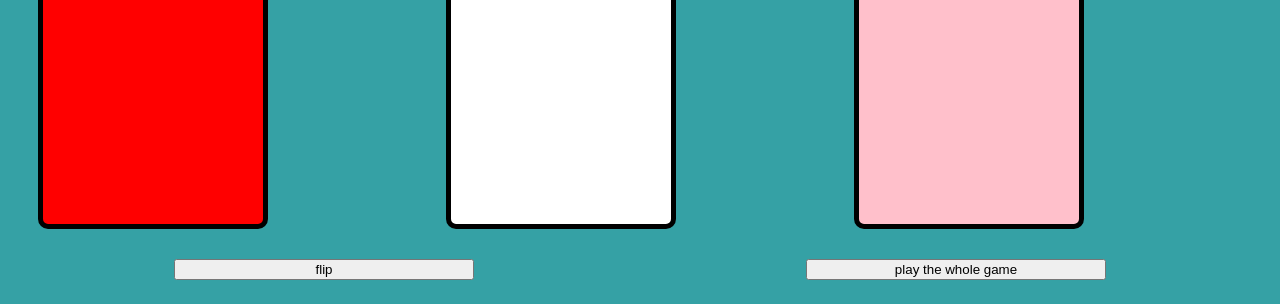
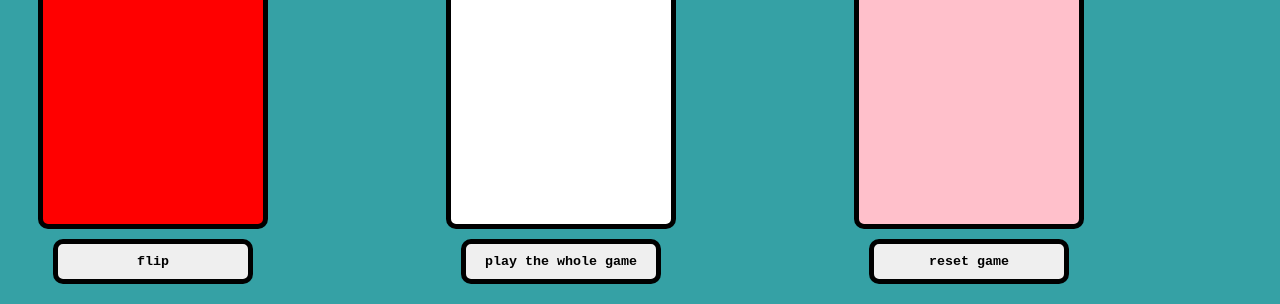
Before and after one commit to MatthewKLewis/project2, a plain HTML site: page index.html in a window 1280 px wide. Shown: the part 546-850 px from the top of the page. Drawn offline with Linux system fonts and the light colour scheme.

Commit message:
additions: a reset button. alterations: some changes to the console logs, neatened up the buttons

```diff
--- a/index.html
+++ b/index.html
@@ -9,7 +9,6 @@
 </head>
 <body>
     <h1>game of war</h1>
-    <h1 id="potTracker"></h1>
     <div class = "gameBoard">
         <div class = "deck" id="computerDeck">computer deck</div>
         <div class = "card" id="computerCard">computer card</div>
@@ -17,11 +16,9 @@
         <div class = "deck" id="playerDeck">player deck</div>
         <div class = "card" id="playerCard">player card</div>
         <div class = "prizes" id="playerPrizes">player prizes</div>
-    </div>
-
-    <div class="buttons">
-        <button onClick="flipCard()" id="flipButton">flip
-        <button onClick="playOut()" id="poButton">play the whole game
+        <button onClick="flipCard()" class="botBut">flip</button>
+        <button onClick="playOut()" class="botBut">play the whole game</button>
+        <button onClick="reset()" class="botBut">reset game</button>
     </div>
 
 
--- a/script.js
+++ b/script.js
@@ -1,13 +1,10 @@
 //DOM queries
 let playerDeckImage = document.getElementById("playerDeck");
 let computerDeckImage = document.getElementById("computerDeck");
-
 let playerCardImage = document.getElementById("playerCard");
 let computerCardImage = document.getElementById("computerCard");
-
 let playerPrizesImage = document.getElementById("playerPrizes");
 let computerPrizesImage = document.getElementById("computerPrizes");
-
 let potTrackerText = document.getElementById("potTracker");
 
 //1 = Clubs, 2 = Diamonds, 3 = Hearts, 4 = Spades
@@ -41,14 +38,16 @@ class Card {
 }
 
 class Deck {
-    constructor(array1, array2) {
-      this.main = array1;
-      this.winnings = array2;
+    constructor(name, array1, array2) {
+        this.name = name;
+        this.main = array1;
+        this.winnings = array2;
     }
 
     drawCard() {
+        console.log(this.name + " has " + this.totalLength() + " cards left to draw.");
         if (this.totalLength() == 0) {
-            console.log("Ran out of Cards!");
+            console.log(this.name + "Ran out of Cards!");
         }
         else if (this.main.length > 0) {
             return this.main.pop();
@@ -56,7 +55,7 @@ class Deck {
         else if (this.main.length == 0) {
             this.main = this.winnings;
             this.winnings = [];
-            console.log("Shuffling!")
+            console.log(this.name + " is Shuffling!");
             this.shuffle(this.main);
             return this.drawCard();
         } else { console.log("error");}
@@ -81,26 +80,36 @@ class Deck {
     }
 }
 
-
 function determineWinner() {
     gameHasEnded = true;
-    if (playerDeck.totalLength() > computerDeck.totalLength()) console.log("The Player Won!")
-    else if (computerDeck.totalLength() > playerDeck.totalLength()) console.log("The Computer Won!")
+    if (playerDeck.totalLength() > computerDeck.totalLength()) {
+        holdoverWinnings.winnings.forEach(element => {playerDeck.winnings.push(element)});
+        console.log("The Player Won!")
+    }
+    else if (computerDeck.totalLength() > playerDeck.totalLength()) {
+        holdoverWinnings.winnings.forEach(element => {computerDeck.winnings.push(element)});
+        console.log("The Computer Won!")
+    }
     else console.log("ERROR!")
-
-
 }
 
+function playOut() {
+    while (!gameHasEnded) {
+        flipCard();
+    }
+}
+
+function reset() {  location.reload(); }
+
 //THE START METHOD:----------------------------------------
-let totalDeck = new Deck([],[]);
-let playerDeck = new Deck([],[])
-let computerDeck = new Deck([],[])
-let holdoverWinnings = new Deck([],[]);
+let totalDeck = new Deck("Total",[],[]);
+let playerDeck = new Deck("Player",[],[]);
+let computerDeck = new Deck("Computer",[],[]);
+let holdoverWinnings = new Deck("Winnings",[],[]);
 
 let gameHasEnded = false;
-let gameInWarState = false;
 
-//Make the Deck
+//Make the Total Deck
 for (let i = 1; i <= 4; i++) {
     for (let j = 2; j <= 14; j++) {
         var tempCard = new Card(j,i);
@@ -110,7 +119,7 @@ for (let i = 1; i <= 4; i++) {
     if (i == 4) console.log("done!");
 }
 
-//Shuffle
+//Shuffle 52
 totalDeck.shuffle();
 
 //Deal the Deck - one for me, one for you, twenty six times.
@@ -127,39 +136,35 @@ console.log(computerDeck.main);
 function flipCard() {
 
     if (playerDeck.totalLength() <= 0 || computerDeck.totalLength() <= 0) determineWinner();
-    else { //run a turn...
 
-        console.log("player has " + playerDeck.totalLength() + " cards remaining total.");
-        console.log("computer has " + computerDeck.totalLength() + " cards remaining total.");
-
+    else {
+        console.log("-----");
         let playerCardInPlay = playerDeck.drawCard();
         let computerCardInPlay = computerDeck.drawCard();
 
         playerCardImage.innerText = playerCardInPlay.resolveFace() + " of " + playerCardInPlay.resolveSuit();
         computerCardImage.innerText = computerCardInPlay.resolveFace() + " of " + computerCardInPlay.resolveSuit();
 
-        console.log("-----");
         console.log("flipping cards...");
         console.log("the player flipped..." + playerCardInPlay.number + " of " + playerCardInPlay.resolveSuit());
         console.log("the computer flipped..." + computerCardInPlay.number + " of " + computerCardInPlay.resolveSuit());
 
         if (playerCardInPlay.number > computerCardInPlay.number) {
+            console.log("Player won the flip");
             playerDeck.winnings.push(playerCardInPlay);
             playerDeck.winnings.push(computerCardInPlay);
             holdoverWinnings.winnings.forEach(element => {playerDeck.winnings.push(element)}); //for each e in prizecards, push that element into p winnings, can be zero!
             holdoverWinnings.winnings = [];
-            gameInWarState = false;
         }
         else if (computerCardInPlay.number > playerCardInPlay.number) {
+            console.log("Computer won the flip");
             computerDeck.winnings.push(playerCardInPlay);
             computerDeck.winnings.push(computerCardInPlay);
             holdoverWinnings.winnings.forEach(element => {computerDeck.winnings.push(element)}); //for each e in prizecards, push that element into p winnings, can be zero!
             holdoverWinnings.winnings = [];
-            gameInWarState = false;
         }
         else if (computerCardInPlay.number == playerCardInPlay.number) {
-            gameInWarState = true;
-            console.log("GET READY FOR WAR YOU DOGS!");
+            console.log("GET READY FOR WAR!");
             holdoverWinnings.winnings.push(playerCardInPlay);       //the identical cards go into the bucket 1
             holdoverWinnings.winnings.push(computerCardInPlay);     //the identical cards go into the bucket 2
             for (let i = 0; i < 3; i++) {                           //plus 3 more each
@@ -177,10 +182,3 @@ function flipCard() {
 
     }
 }
-
-function playOut() {
-    while (!gameHasEnded) {
-        flipCard();
-    }
-    potTrackerText.innerText = "cards left in last pot: " + holdoverWinnings.winnings.length;
-}
--- a/style.css
+++ b/style.css
@@ -42,19 +42,14 @@ body { text-align: center; font-family: Major Mono Display; background-color: rg
     font-size: 32px;
 }
 
-.buttons {
-    display: flex;
-    place-items: center;
+.botBut {
+    text-align: center;
+    font-weight: bold;
+    font-family: monospace;
+    border-radius: 10px;
+    border: 5px solid black;
+    width: 200px;
+    margin-left: 25px;
+    margin-right: 25px;
+    padding: 10px;
 }
-
-#flipButton {
-    text-align: center;
-    width: 300px;
-    margin: 0 auto;
-}
-
-#poButton {
-    text-align: center;
-    width: 300px;
-    margin: 0 auto;
-}
```
